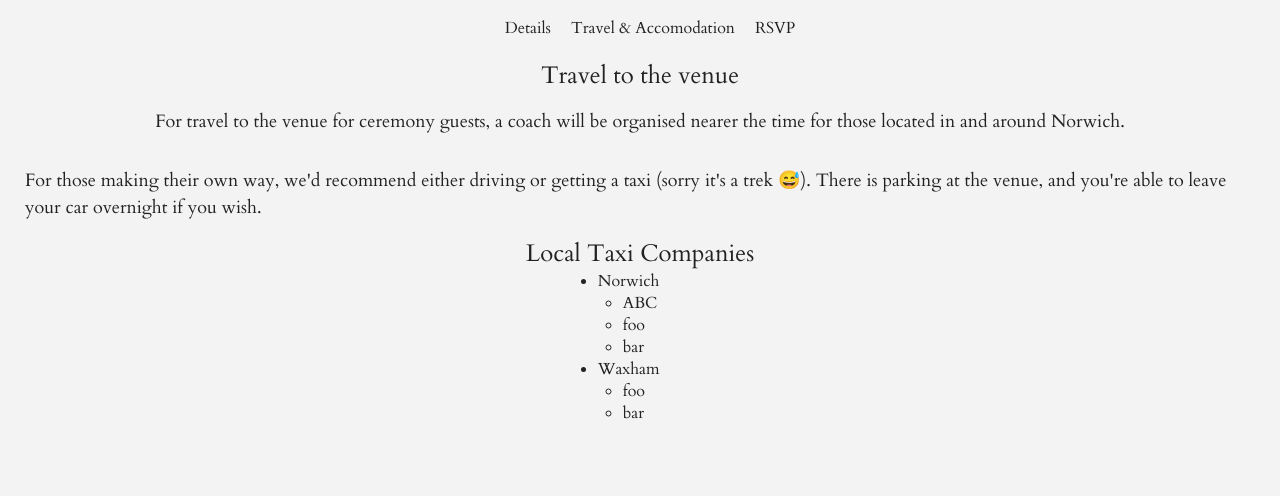
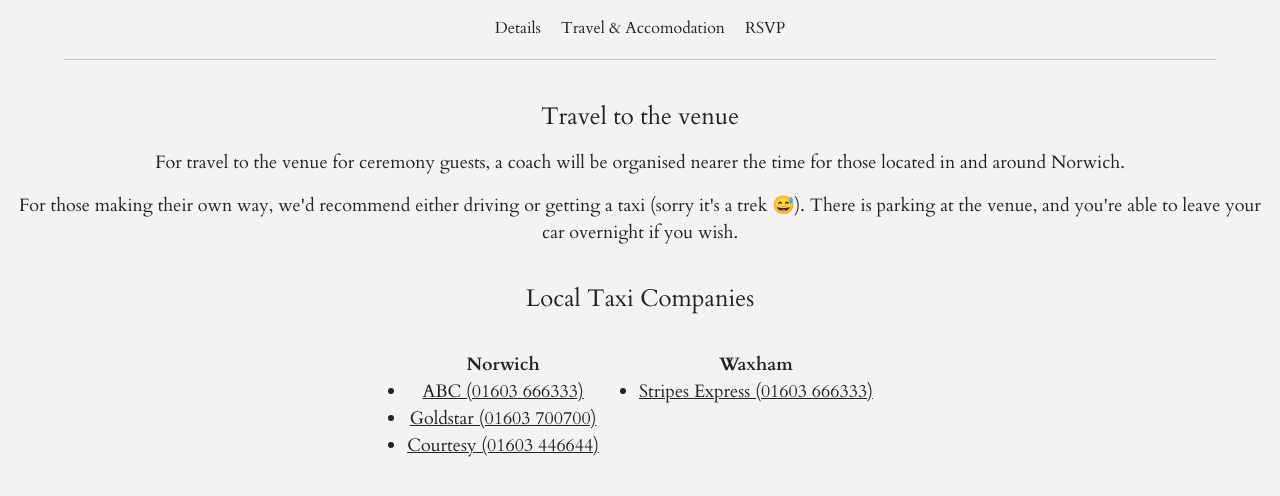
Before and after one commit to JordWyatt/wedding-site, a Gatsby site: page /travel in a window 1280 px wide. Shown: the part 62-558 px from the top of the page. Built offline with nearby package versions, Linux system fonts and the light colour scheme; Gatsby itself is replaced by a stand-in of ours.

Commit message:
Feeble attempt at styling

```diff
--- a/src/components/Layout.js
+++ b/src/components/Layout.js
@@ -10,6 +10,7 @@ export default function Layout({ children }) {
         <h2>Hollie & Jordan</h2>
       </Link>
       <Navbar />
+      <hr style={{ marginBottom: "20px" }} />
       <div className="content">{children}</div>
     </div>
   )
--- a/src/components/Navbar.js
+++ b/src/components/Navbar.js
@@ -4,7 +4,9 @@ import { Link } from "gatsby"
 export default function Navbar() {
   return (
     <nav>
-      <Link to="/details">Details</Link>
+      <Link to="/details" style={{ marginLeft: "0px" }}>
+        Details
+      </Link>
       <Link to="/travel">Travel & Accomodation</Link>
       <a href="https://forms.gle/DQDEU2mwNpGYmU2MA">RSVP</a>
     </nav>
--- a/src/pages/travel.js
+++ b/src/pages/travel.js
@@ -3,9 +3,9 @@ import Layout from "../components/Layout"
 
 export default function Travel() {
   return (
-    <div>
     <Layout>
-        <div className="travel">
+      <div style={{ textAlign: "center" }}>
+        <div className="row">
           <h3>Travel to the venue</h3>
           <p>
             {" "}
@@ -17,22 +17,45 @@ export default function Travel() {
             getting a taxi (sorry it's a trek 😅). There is parking at the
             venue, and you're able to leave your car overnight if you wish.
           </p>
+        </div>
         <h3>Local Taxi Companies</h3>
+        <div className="row" style={{ display: "flex", flexDirection: "row" }}>
+          <div className="taxiList">
+            <p>
+              <h4>Norwich</h4>
               <ul>
-            <li>Norwich</li>
+                <li>
+                  <a href="https://www.abctaxisnorwich.co.uk/">
+                    ABC (01603 666333)
+                  </a>
+                </li>
+                <li>
+                  <a href="https://goldstartaxis.org/">
+                    Goldstar (01603 700700)
+                  </a>
+                </li>
+                <li>
+                  <a href="https://www.courtesytaxis.com/">
+                    Courtesy (01603 446644)
+                  </a>
+                </li>
+              </ul>
+            </p>
+          </div>
+          <div className="taxiList">
+            <p>
+              <h4>Waxham</h4>
               <ul>
-              <li>ABC</li>
-              <li>foo</li>
-              <li>bar</li>
+                <li>
+                  <a href="https://www.stripesexpress.com/">
+                    Stripes Express (01603 666333)
+                  </a>
+                </li>
               </ul>
-            <li>Waxham</li>
-            <ul>
-              <li>foo</li>
-              <li>bar</li>
-            </ul>
-          </ul>
+            </p>
+          </div>
+        </div>
       </div>
     </Layout>
-    </div>
   )
 }
--- a/src/styles/global.css
+++ b/src/styles/global.css
@@ -62,6 +62,10 @@ nav a:hover {
   border-width: 1.5px;
 }
 
+.row {
+  padding: 20px 0px;
+}
+
 h1,
 h2,
 h3,
@@ -71,7 +75,7 @@ h6,
 p,
 ul,
 ol {
-  padding: 0px 25px;
+  padding: 0px 10px;
 }
 
 h1 {
--- a/src/styles/home.module.css
+++ b/src/styles/home.module.css
@@ -20,10 +20,6 @@ p {
   padding: 20px;
 }
 
-h2 {
-  font-family: "Montserrat";
-}
-
 img {
   z-index: -1;
 }
```
Also changed, not shown: src/pages/details.js (+13 -3 lines). Lines whose indentation alone changed are shown as unchanged.
